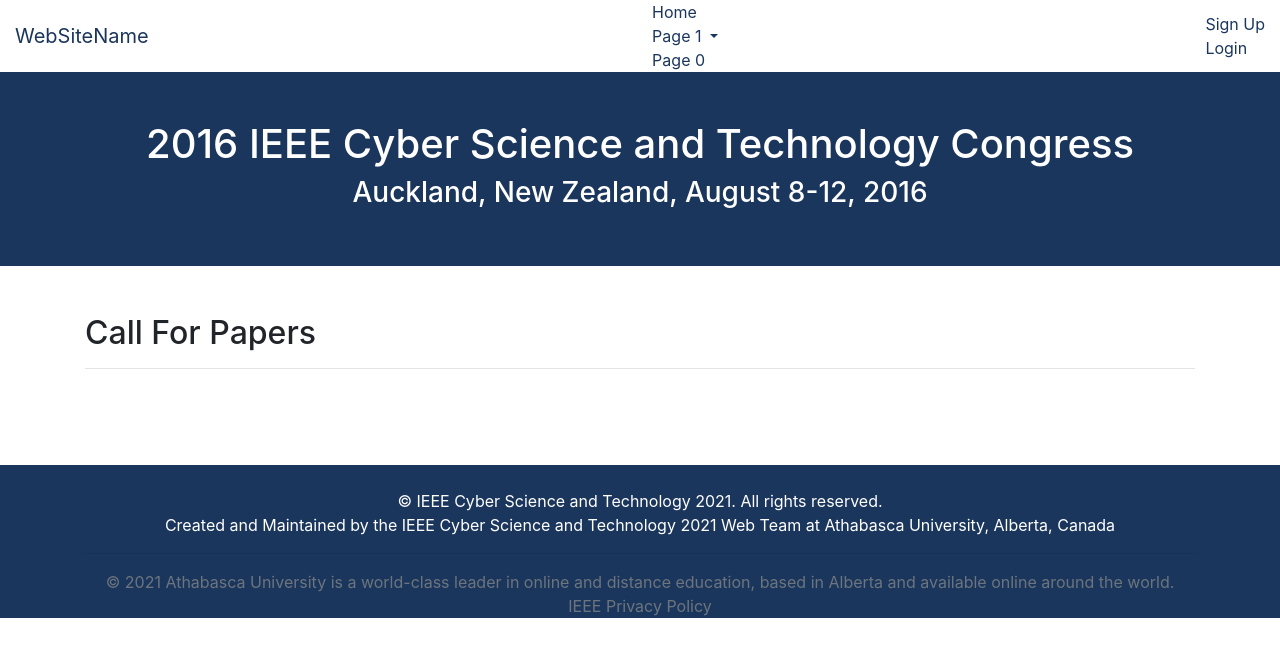
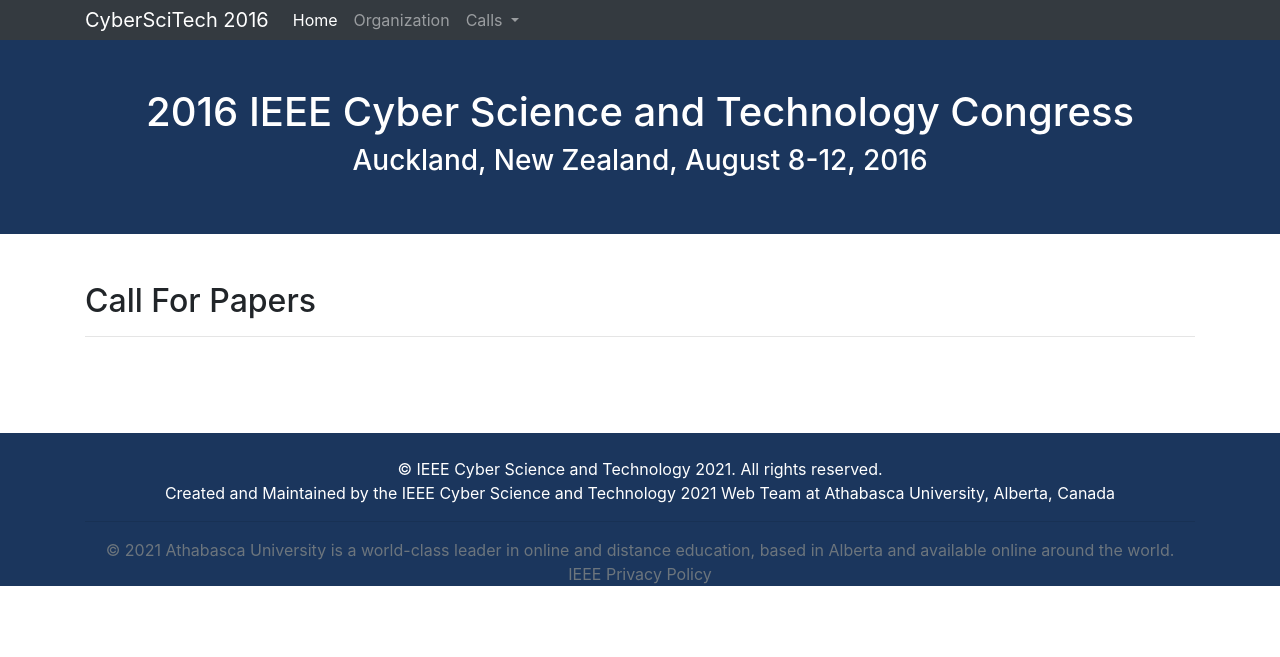
Before and after one commit to kstauff/2021, a Jekyll site: the page built from _pages/callpaper.md, in a window 1280 px wide. Shown: the top 657 px of the page. Built offline with Jekyll 4.4.1, drawn with Linux system fonts in a browser that asks for light colours.

Commit message:
Update nav2.html

```diff
--- a/_includes/nav2.html
+++ b/_includes/nav2.html
@@ -1,23 +1,42 @@
-   <!-- Navigation -->
-<nav class="navbar navbar-inverse">
-  <div class="container-fluid">
-    <div class="navbar-header">
-      <a class="navbar-brand" href="#">WebSiteName</a>
-    </div>
-    <ul class="nav navbar-nav">
-      <li class="active"><a href="#">Home</a></li>
-      <li class="dropdown"><a class="dropdown-toggle" data-toggle="dropdown" href="#">Page 1 <span class="caret"></span></a>
-        <ul class="dropdown-menu">
-          <li><a href="#">Page 1-1</a></li>
-          <li><a href="#">Page 1-2</a></li>
-          <li><a href="#">Page 1-3</a></li>
-        </ul>
+  <!-- Navigation -->
+<nav class="navbar navbar-expand-lg navbar-dark bg-dark">
+  <div class="container">
+    <a class="navbar-brand js-scroll-trigger" href="{{ site.baseurl }}/"
+      >CyberSciTech 2016</a
+    >
+    <button
+      class="navbar-toggler ml-auto"
+      type="button"
+      data-toggle="collapse"
+      data-target="#navbarResponsive"
+      aria-controls="navbarResponsive"
+      aria-expanded="false"
+      aria-label="Toggle navigation"
+    >
+      <span class="navbar-toggler-icon"></span>
+    </button>
+   <div class="collapse navbar-collapse" id="navbarSupportedContent" >
+     <ul class="navbar-nav navbar-right">
+
+      <li class="nav-item active">
+        <a class="nav-link" href="{{ site.baseurl }}">Home <span class="sr-only">(current)</span></a>
       </li>
-      <li><a href="#">Page 0</a></li>
+      <li class="nav-item">
+        <a class="nav-link" href="{{ site.baseurl }}/organization/">Organization</a>
+      </li>
+      <li class="nav-item dropdown">
+        <a class="nav-link dropdown-toggle" href="#" id="navbarDropdown" role="button" data-toggle="dropdown" aria-haspopup="true" aria-expanded="false">
+          Calls
+        </a>
+        <div class="dropdown-menu" aria-labelledby="navbarDropdown">
+          <a class="dropdown-item" href="{{ site.baseurl }}/callpaper/">Call for Paper</a>
+            <a class="dropdown-item" href="{{ site.baseurl }}/tutorials/">Call for Tutorials</a>
+          <a class="dropdown-item" href="{{ site.baseurl }}/demosposters/">Call for Demos and Posters</a>
+
+      </li>
+
     </ul>
-    <ul class="nav navbar-nav navbar-right">
-      <li><a href="#"><span class="glyphicon glyphicon-user"></span> Sign Up</a></li>
-      <li><a href="#"><span class="glyphicon glyphicon-log-in"></span> Login</a></li>
-    </ul>
+
+  </div>
   </div>
 </nav>
```
